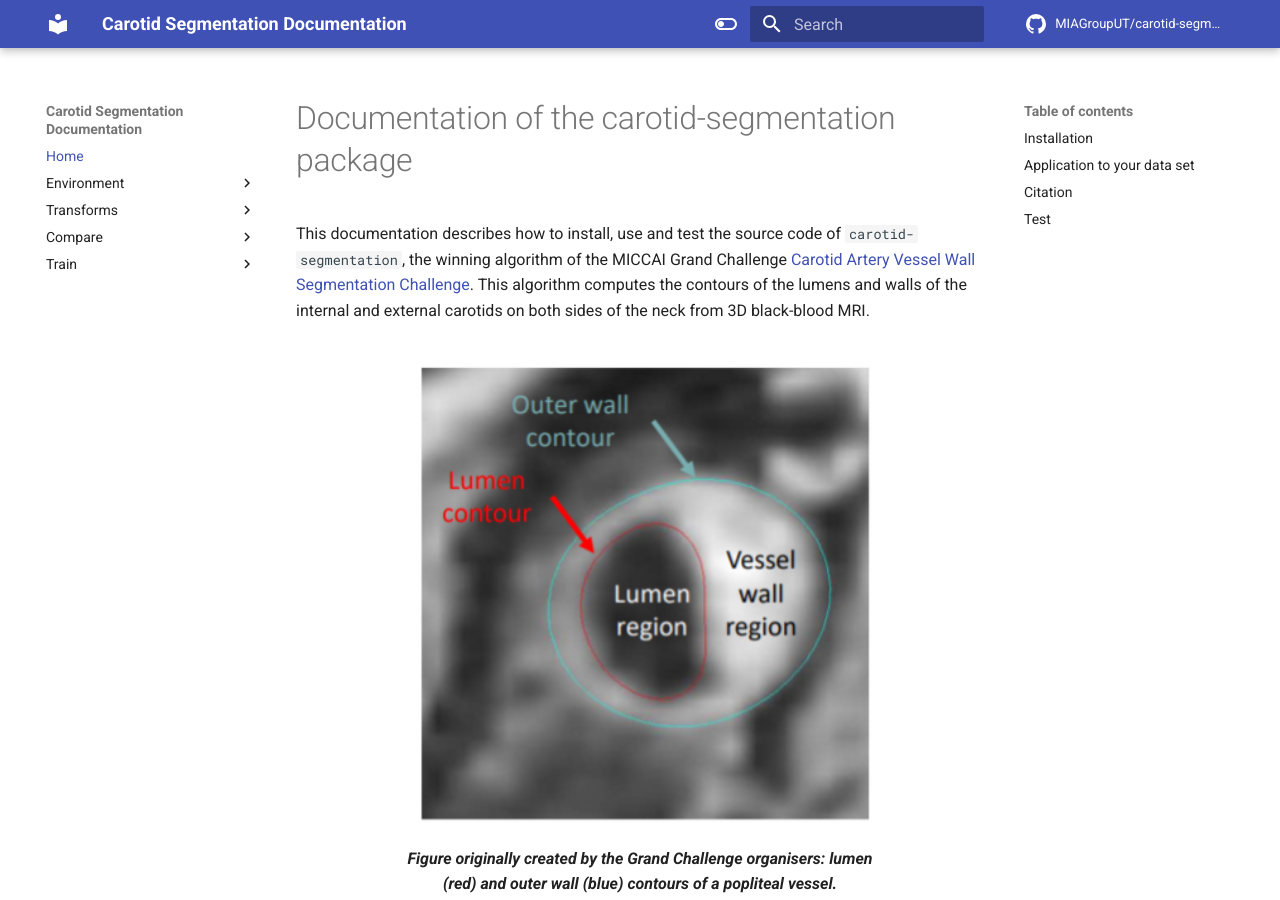
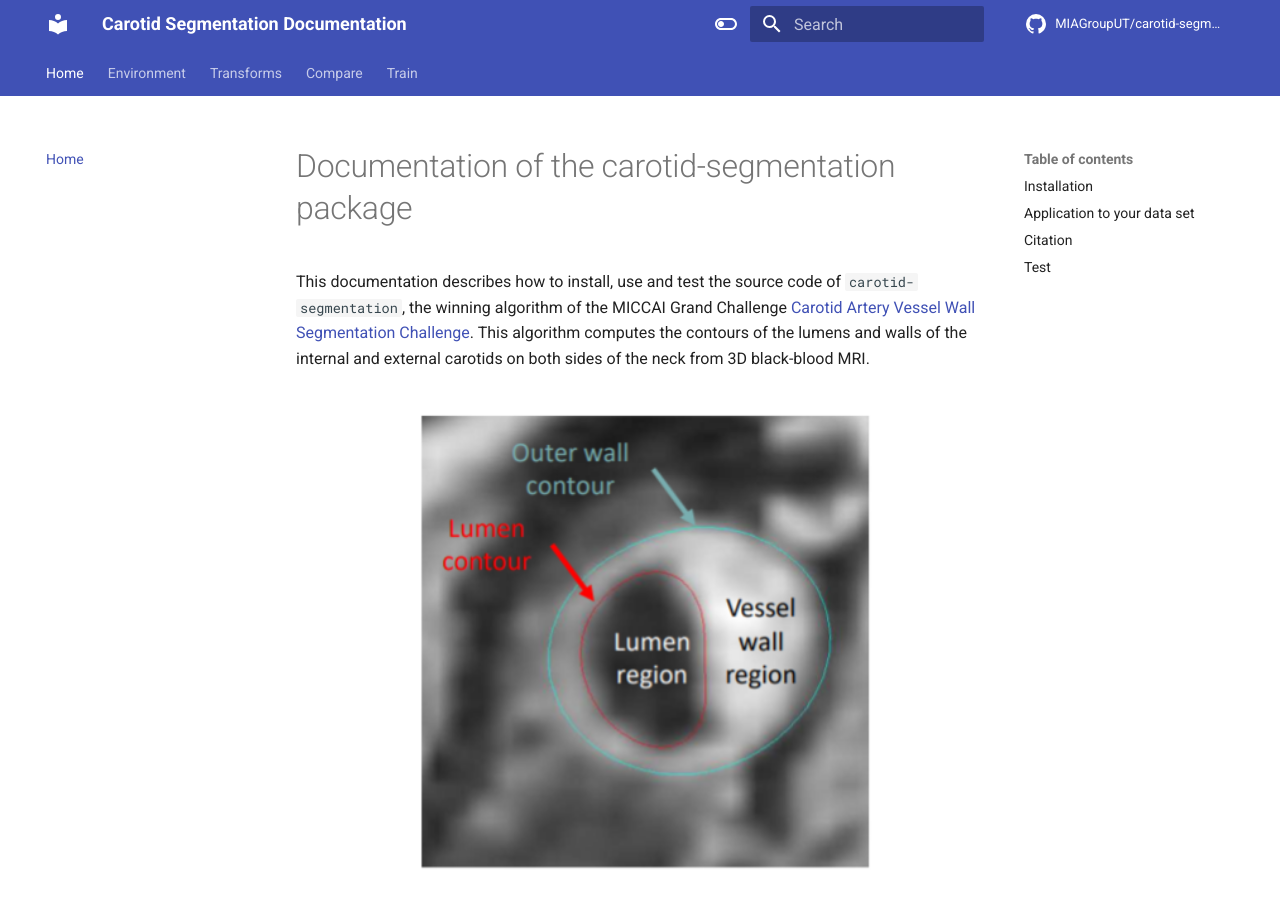
Before and after one commit to MIAGroupUT/carotid-segmentation, an MkDocs documentation site: the page built from docs/index.md, in a window 1280 px wide and 900 px high. Built offline with MkDocs 1.6.1 and Material for MkDocs 9.7.7, drawn with Linux system fonts in a browser that asks for light colours; comment, search, counter and statistics services are not loaded; the version menu is left out; some of the changed lines change nothing that is shown.

```diff
--- a/mkdocs.yml
+++ b/mkdocs.yml
@@ -37,6 +37,16 @@
 extra_javascript:
   - "https://code.jquery.com/jquery-3.3.1.min.js"
 
+# Customization
+extra:
+  feature:
+    tabs: true
+  social:
+    - icon: material/github
+      link: https://github.com/MIAGroupUT
+  version:
+    default: latest
+
 # Extensions
 markdown_extensions:
   - admonition
```
